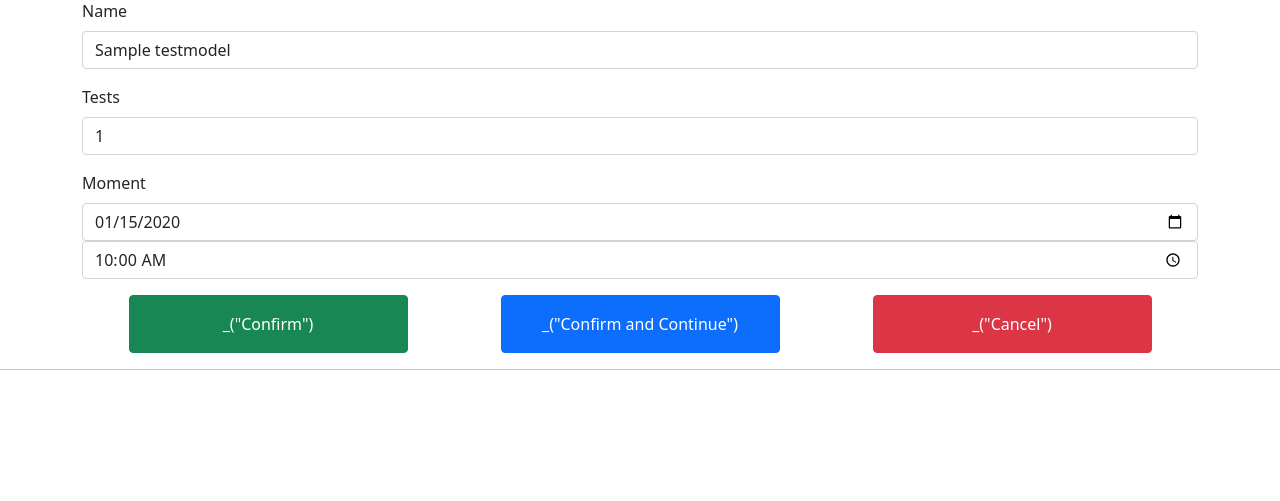
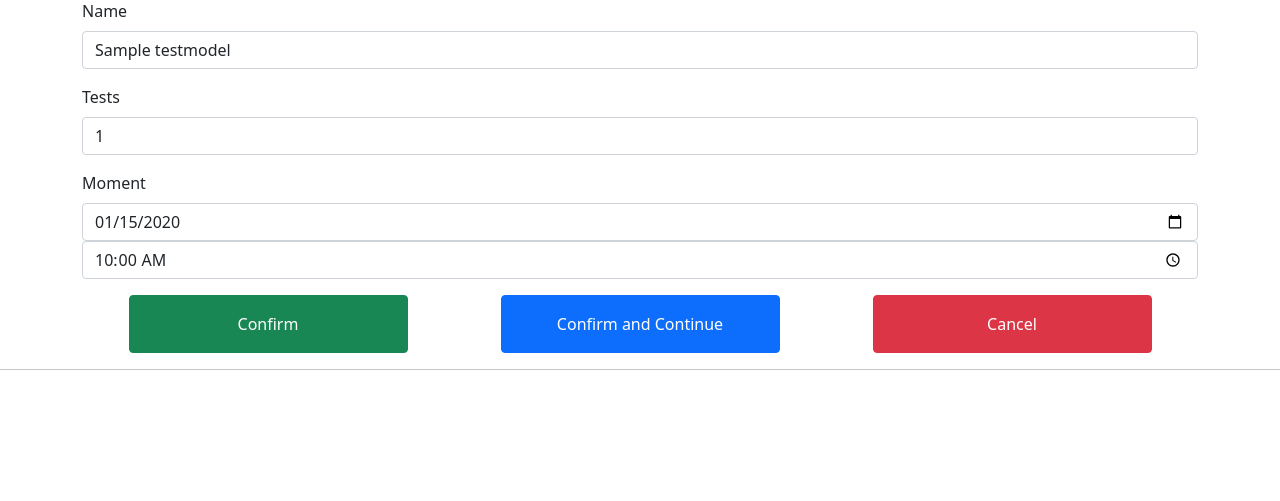
Before and after one commit to nim65s/ndh, a Django app: a page that uses ndh/templates/ndh/form.html in a window 1280 px wide. Shown: the part 137-638 px from the top of the page. Run offline with Django 3.2, Linux system fonts and the light colour scheme; tables that the repository leaves empty hold one stand-in row (values such as "Sample post"); some libraries are stand-ins or nearby versions.

Commit message:
fix translations

```diff
--- a/ndh/templates/ndh/form.html
+++ b/ndh/templates/ndh/form.html
@@ -5,9 +5,9 @@
   {% bootstrap_form form layout="horizontal" %}
   <div class="d-flex align-items-center my-3">
     {% if continue_edit %}
-      <button class="btn btn-success w-25 mx-auto py-3" type="submit">_("Confirm")</button>
-      <button class="btn btn-primary w-25 mx-auto py-3" type="submit" formaction="?continue_edit">_("Confirm and Continue")</button>
-      <a class="btn btn-danger w-25 mx-auto py-3" href="javascript:history.back()" role="button">_("Cancel")</a>
+    <button class="btn btn-success w-25 mx-auto py-3" type="submit">{% translate "Confirm" %}</button>
+    <button class="btn btn-primary w-25 mx-auto py-3" type="submit" formaction="?continue_edit">{% translate "Confirm and Continue" %}</button>
+    <a class="btn btn-danger w-25 mx-auto py-3" href="javascript:history.back()" role="button">{% translate "Cancel" %}</a>
     {% else %}
       {% bootstrap_button _("Confirm") button_class="btn-success" button_type="submit" extra_classes="w-25 mx-auto py-3" %}
       {% bootstrap_button _("Cancel") button_class="btn-danger" href="javascript:history.back()" extra_classes="w-25 mx-auto py-3" %}
```
Also changed, not shown: ndh/locale/fr/LC_MESSAGES/django.po, 1 other file.
